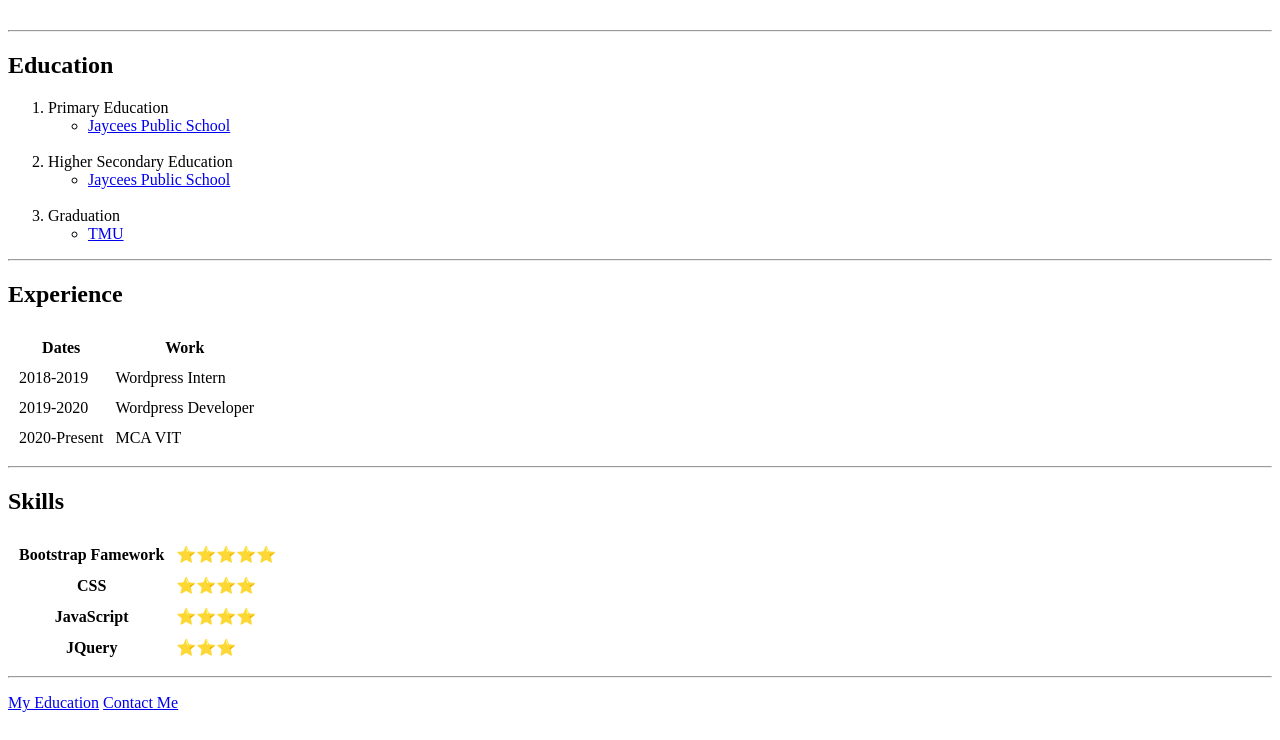
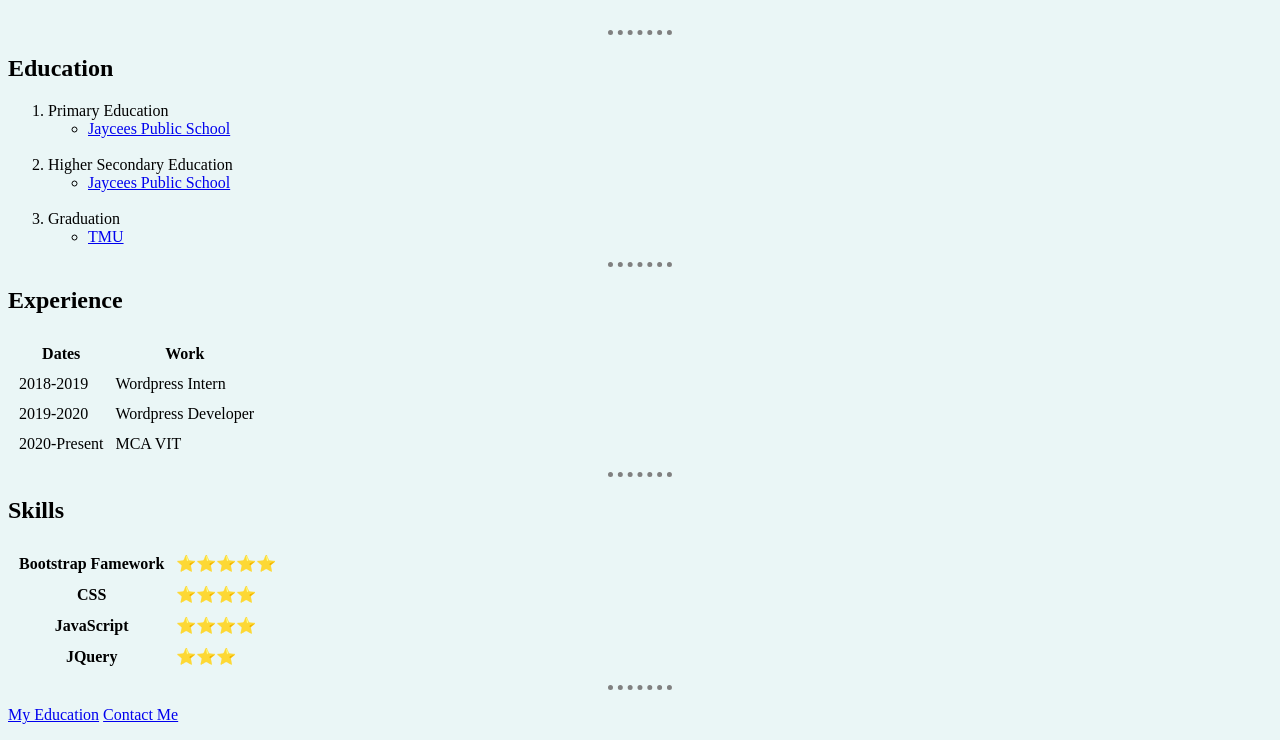
Before and after one commit to VaibhavKhati/cv, a plain HTML site: page index.html in a window 1280 px wide. Shown: the part 182-922 px from the top of the page. Drawn offline with Linux system fonts and the light colour scheme.

Commit message:
internal css applied

```diff
--- a/index.html
+++ b/index.html
@@ -4,7 +4,25 @@
     <meta charset="UTF-8">
     <meta http-equiv="X-UA-Compatible" content="IE=edge">
     <meta name="viewport" content="width=device-width, initial-scale=1.0">
+
     <title>Vaibhav Personal Website</title>
+    <style>
+        body{
+            background-color: #EAF6F6;
+        }
+        hr{
+
+            border-style: none;
+            border-top-style: dotted;
+            border-color: gray;
+            border-width: 5px;
+            width: 5%;
+
+
+
+
+        }
+    </style>
 </head>
 <body>
     <table cellspacing="20">
```
